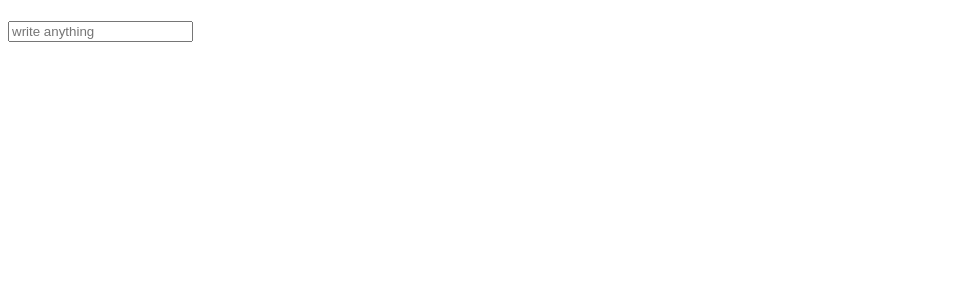
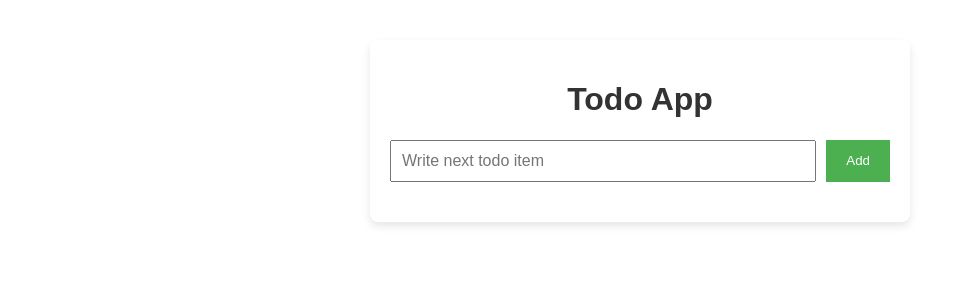
Before and after one commit to sayyedrabeeh/Python-FullStack, a React (Create React App) app in the folder full_react/: page / in a window 1280 px wide. Shown: the top 300 px of the page, without its empty margins (0-964 px from the left). Built offline with nearby package versions, Linux system fonts and the light colour scheme.

Commit message:
react pratical  ToDo  app

```diff
--- a/full_react/src/index.js
+++ b/full_react/src/index.js
@@ -5,12 +5,13 @@ import ReactDOM from 'react-dom/client';
 // import InputDisplay from './react1/pratical/inputdisplay';
 // import Parent from './react1/pratical/parent_child';
 // import Useeffect1 from './react1/pratical/useffeect';
-import Test from './react1/pratical/classcomponent';
+// import Test from './react1/pratical/classcomponent';
 // import Upper from './react1/pratical/customhook';
+import Todo from './react1/pratical/Todo';
 
 const root = ReactDOM.createRoot(document.getElementById('root'));
 root.render(
   <React.StrictMode>
-    <Test />
+    <Todo />
   </React.StrictMode>
 );
--- /dev/null
+++ b/full_react/src/react1/pratical/Todo.jsx
@@ -0,0 +1,153 @@
+import React, { useState } from "react";
+
+function Todo() {
+  const [todo, setTodo] = useState([]);
+  const [text, setText] = useState("");
+  const [editindex, setEditIndex] = useState(null);
+  const [editText, setEditText] = useState("");
+
+  const addtodo = () => {
+    if (text.trim() === "") return;
+    setTodo([...todo, text]);
+    setText("");
+  };
+
+  const delete1 = (index) => {
+    const todos = todo.filter((_, i) => i !== index);
+    setTodo(todos);
+  };
+
+  const edit = (index) => {
+    setEditIndex(index);
+    setEditText(todo[index]);
+  };
+
+  const save = () => {
+    const updated = [...todo];
+    updated[editindex] = editText;
+    setTodo(updated);
+    setEditIndex(null);
+    setEditText("");
+  };
+
+  // Inline styles as objects
+  const styles = {
+    container: {
+      maxWidth: "500px",
+      margin: "40px auto",
+      padding: "20px",
+      background: "#ffffff",
+      boxShadow: "0 4px 8px rgba(0,0,0,0.1)",
+      borderRadius: "8px",
+      fontFamily: "Arial, sans-serif",
+    },
+    title: {
+      textAlign: "center",
+      color: "#333",
+    },
+    inputGroup: {
+      display: "flex",
+      gap: "10px",
+      marginBottom: "20px",
+    },
+    input: {
+      flex: 1,
+      padding: "10px",
+      fontSize: "16px",
+    },
+    button: {
+      padding: "10px 20px",
+      backgroundColor: "#4CAF50",
+      color: "white",
+      border: "none",
+      cursor: "pointer",
+    },
+    list: {
+      listStyle: "none",
+      padding: 0,
+    },
+    item: {
+      background: "#f9f9f9",
+      marginBottom: "10px",
+      padding: "12px",
+      borderRadius: "5px",
+      display: "flex",
+      justifyContent: "space-between",
+      alignItems: "center",
+    },
+    buttonGroup: {
+      display: "flex",
+      gap: "8px",
+    },
+    deleteButton: {
+      backgroundColor: "#e74c3c",
+      color: "white",
+      border: "none",
+      padding: "5px 12px",
+      cursor: "pointer",
+      borderRadius: "4px",
+    },
+    editButton: {
+      backgroundColor: "#3498db",
+      color: "white",
+      border: "none",
+      padding: "5px 12px",
+      cursor: "pointer",
+      borderRadius: "4px",
+    },
+    saveButton: {
+      marginLeft: "8px",
+      padding: "8px 14px",
+      backgroundColor: "#27ae60",
+      color: "white",
+      border: "none",
+      cursor: "pointer",
+    },
+    editInput: {
+      padding: "8px",
+      fontSize: "16px",
+    },
+  };
+
+  return (
+    <div style={styles.container}>
+      <h1 style={styles.title}>Todo App</h1>
+      <div style={styles.inputGroup}>
+        <input
+          value={text}
+          onChange={(e) => setText(e.target.value)}
+          placeholder="Write next todo item"
+          style={styles.input}
+        />
+        <button onClick={addtodo} style={styles.button}>Add</button>
+      </div>
+
+      <ul style={styles.list}>
+        {todo.map((item, index) => (
+          <li key={index} style={styles.item}>
+            {editindex === index ? (
+              <div style={{ display: "flex", alignItems: "center", width: "100%" }}>
+                <input
+                  value={editText}
+                  onChange={(e) => setEditText(e.target.value)}
+                  style={styles.editInput}
+                />
+                <button onClick={save} style={styles.saveButton}>Save</button>
+              </div>
+            ) : (
+              <>
+                <span>{item}</span>
+                <div style={styles.buttonGroup}>
+                  <button onClick={() => delete1(index)} style={styles.deleteButton}>Delete</button>
+                  <button onClick={() => edit(index)} style={styles.editButton}>Edit</button>
+                </div>
+              </>
+            )}
+          </li>
+        ))}
+      </ul>
+    </div>
+  );
+}
+
+export default Todo;
```
